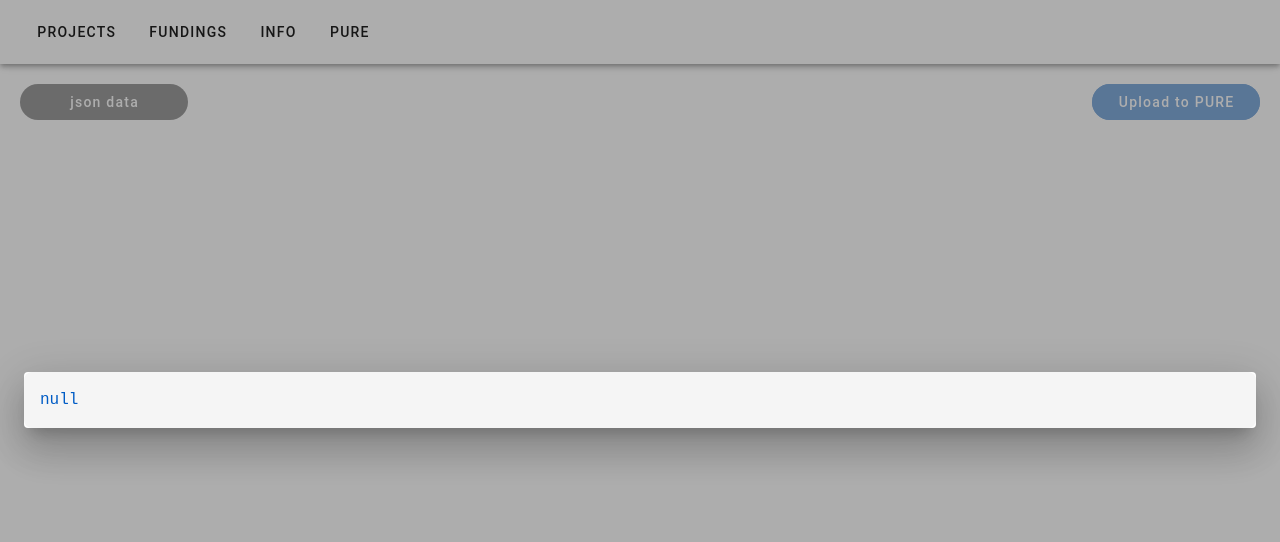
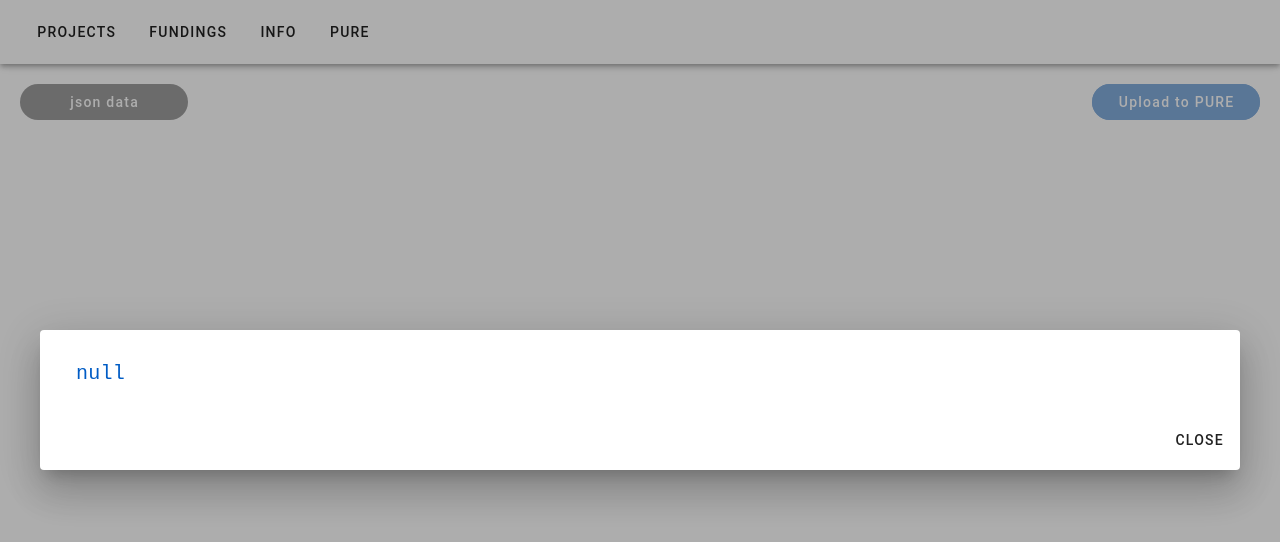
Before and after one commit to RIS-Synergy/Import-Tool, a Nuxt app: page /project/1 in a window 1280 px wide. Both pictures are taken after a click on the button "json data". Shown: the top 542 px of the page. Built offline with nearby package versions, Linux system fonts and the light colour scheme; no server answers.

Commit message:
Yaml component gets a 'Closed' action button

```diff
--- a/components/Yaml.vue
+++ b/components/Yaml.vue
@@ -1,6 +1,14 @@
 <template>
   <v-card>
-    <pre v-html="highlightedYaml"></pre>
+    <v-card-title>
+      <pre v-html="highlightedYaml"></pre>
+    </v-card-title>
+    <v-card-actions>
+      <v-spacer/>
+      <v-btn @click="emit('close')" >
+        Close
+      </v-btn>
+    </v-card-actions>
   </v-card>
 </template>
 
@@ -10,6 +18,8 @@ import { defineProps } from 'vue'
 import yaml from 'js-yaml'
 import hljs from 'highlight.js'
 import 'highlight.js/styles/github.css'
+
+const emit = defineEmits(['close'])
 
 const props = defineProps({
   json: {
@@ -29,7 +39,6 @@ const highlightedYaml = computed(() => {
 
 <style scoped>
 pre {
-  background-color: #f5f5f5;
   padding: 1em;
   border-radius: 8px;
   font-size: 1em;
--- a/pages/project/[id]/index.vue
+++ b/pages/project/[id]/index.vue
@@ -2,7 +2,7 @@
   <div>
     <ProjectView v-if="data" v-model="data" />
     <v-card-actions class="my-3 mx-3">
-      <v-dialog>
+      <v-dialog max-width="1200">
         <template v-slot:activator="{ props: activatorProps }">
           <v-btn
             class="text-none"
@@ -17,7 +17,7 @@
         </template>
 
         <template v-slot:default="{ isActive }">
-          <Yaml :json="data" />
+          <Yaml :json="data" @close="isActive.value = false" />
         </template>
       </v-dialog>
 
```
